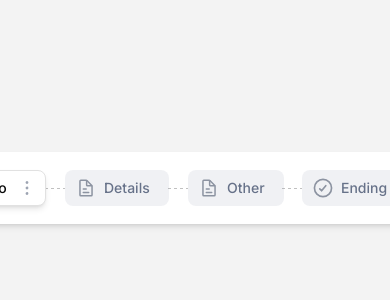
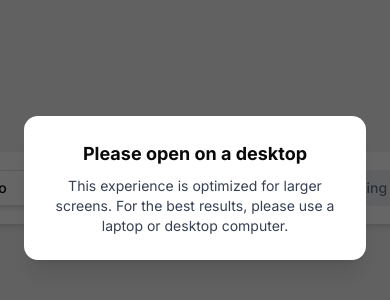
Before and after one commit to hariskamran/fillout-fe-assessment, a Next.js app: page / in a window 390 px wide. Shown: the part 234-534 px from the top of the page. Built offline with nearby package versions, Linux system fonts and the light colour scheme.

Commit message:
"Add viewport settings and restrict access to mobile devices with a new `MobileRestriction` component"

```diff
--- a/src/app/layout.tsx
+++ b/src/app/layout.tsx
@@ -1,9 +1,10 @@
 import { ReactNode } from 'react';
 
-import type { Metadata } from 'next';
+import type { Metadata, Viewport } from 'next';
 import { Inter } from 'next/font/google';
 
 import '@/app/globals.css';
+import MobileRestriction from '@/components/layout/MobileRestriction';
 
 const inter = Inter({
   variable: '--font-inter',
@@ -15,7 +16,12 @@ export const metadata: Metadata = {
   description: 'Generated by create next app',
 };
 
-/* TODO: Think and add proper darkmode */
+export const viewport: Viewport = {
+  width: 'device-width',
+  initialScale: 1,
+  maximumScale: 1,
+  userScalable: false,
+};
 
 export default function RootLayout({
   children,
@@ -24,7 +30,12 @@ export default function RootLayout({
 }>): ReactNode {
   return (
     <html lang="en">
-      <body className={`${inter.variable} antialiased`}>{children}</body>
+      <body
+        className={`${inter.variable} antialiased overflow-hidden md:overflow-auto`}
+      >
+        <MobileRestriction />
+        {children}
+      </body>
     </html>
   );
 }
--- /dev/null
+++ b/src/components/layout/MobileRestriction.tsx
@@ -0,0 +1,24 @@
+import React, { ReactElement } from 'react';
+
+function MobileRestriction(): ReactElement {
+  return (
+    <div
+      className="fixed inset-0 z-[9999] flex items-center justify-center p-6 bg-black/60 md:hidden"
+      aria-live="assertive"
+      aria-modal="true"
+      role="dialog"
+    >
+      <div className="w-full max-w-md rounded-xl bg-white p-6 text-center shadow-xl">
+        <div className="mb-2 text-lg font-bold sm:text-xl">
+          Please open on a desktop
+        </div>
+        <div className="text-sm text-gray-700 sm:text-base">
+          This experience is optimized for larger screens. For the best results,
+          please use a laptop or desktop computer.
+        </div>
+      </div>
+    </div>
+  );
+}
+
+export default MobileRestriction;
```
